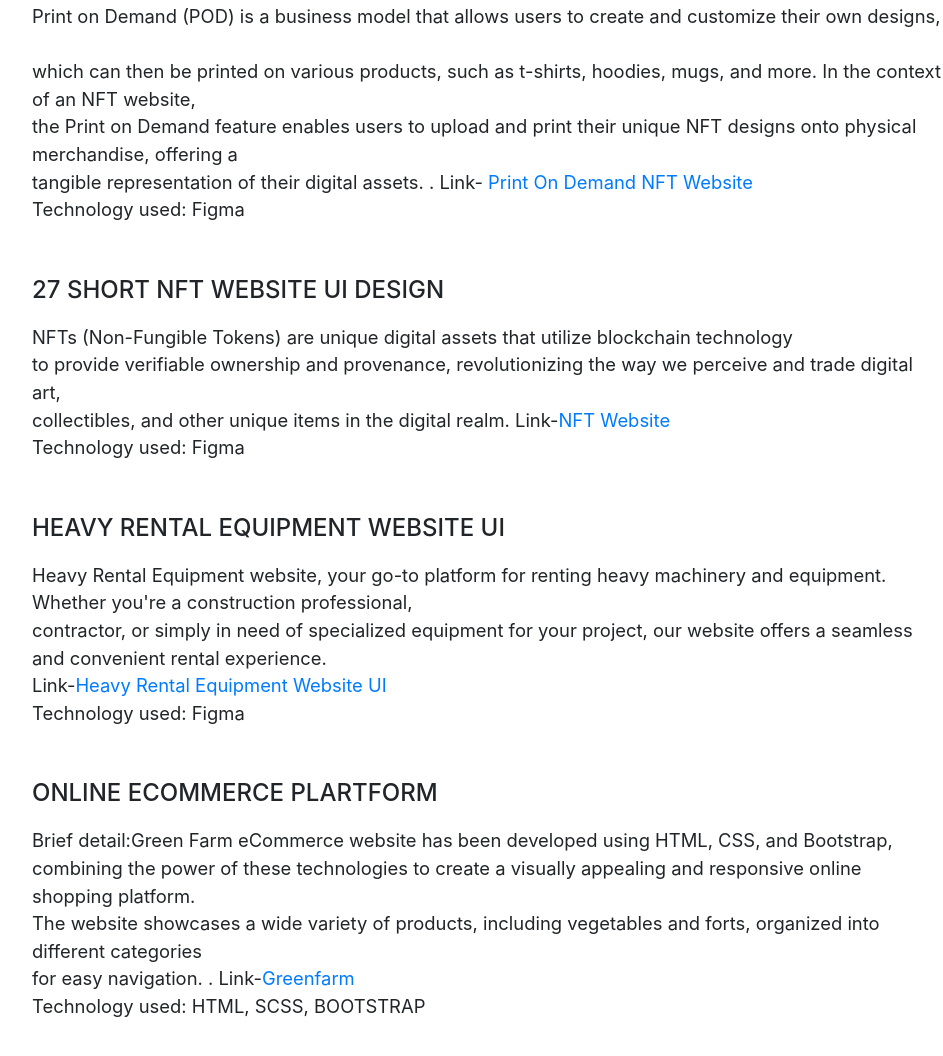
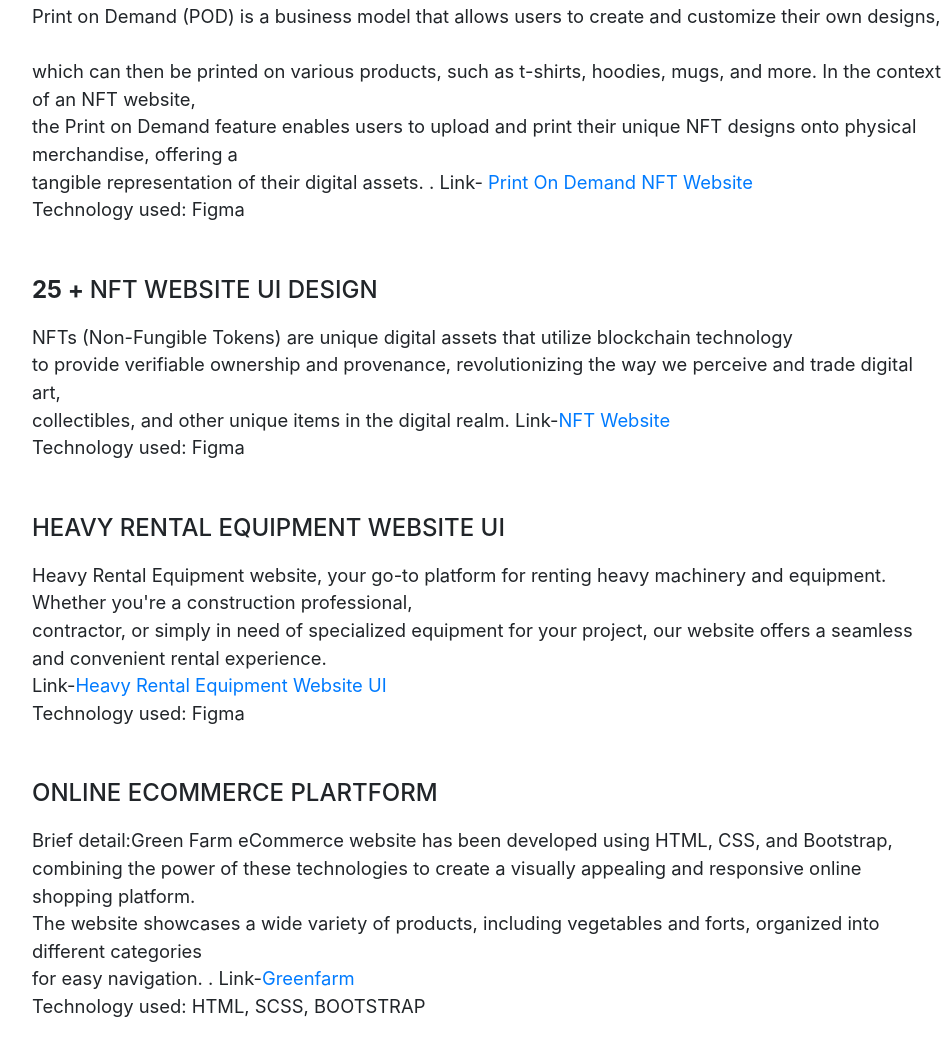
Before and after one commit to ashikurrf/ashikurrf, a website with bundled scripts: page index.html in a window 1280 px wide. Shown: the part 5689-6745 px from the top of the page, without its empty margins (288-1231 px from the left). Built offline with nearby package versions, Linux system fonts and the light colour scheme; a web font is replaced by a local one.

Commit message:
Update index.html
new project  add  ,

```diff
--- a/index.html
+++ b/index.html
@@ -338,7 +338,7 @@
           tangible representation of their digital assets.  . Link-<a href="https://www.figma.com/proto/XtChopXgDUyoZvoToKNuJ6/Ashikur-UI%2FUX?page-id=
             1%3A445&type=design&node-id=1-17391&viewport=1947%2C1112%2C0.09&scaling=min-zoom"> Print On Demand NFT Website </a>
           <br> Technology used: Figma</p>
-        <div class="subheading mb-3"> 27 Short NFT Website UI Design </div>
+        <div class="subheading mb-3">  <strong> 25 + </strong> NFT Website UI Design </div>
         <p class="lead mb-5">NFTs (Non-Fungible Tokens) are unique digital assets that utilize blockchain technology <br>
           to provide verifiable ownership and provenance, revolutionizing the way we perceive and trade digital art, <br>
           collectibles, and other unique items in the digital realm.  Link-<a href="https://www.figma.com/proto/XtChopXgDUyoZvoToKNuJ6/Ashikur-UI%2FUX?page-id=
```
